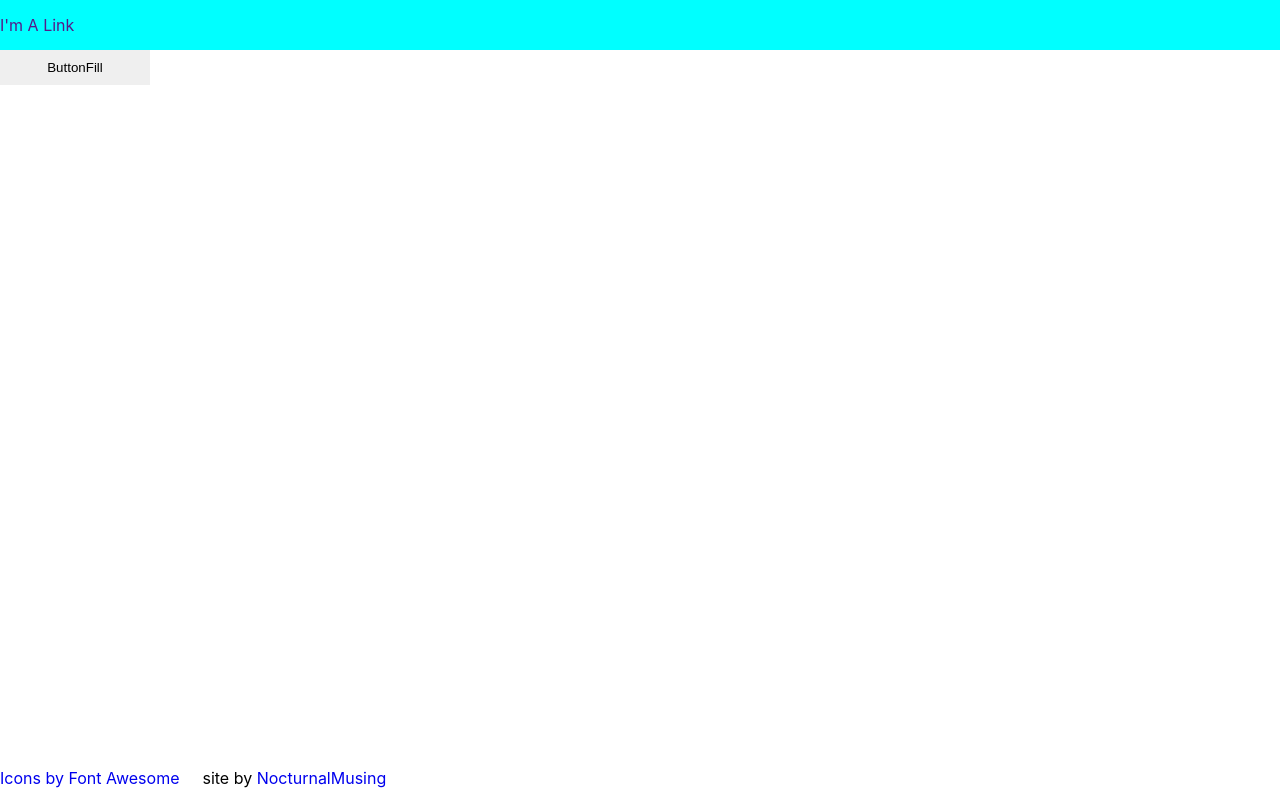
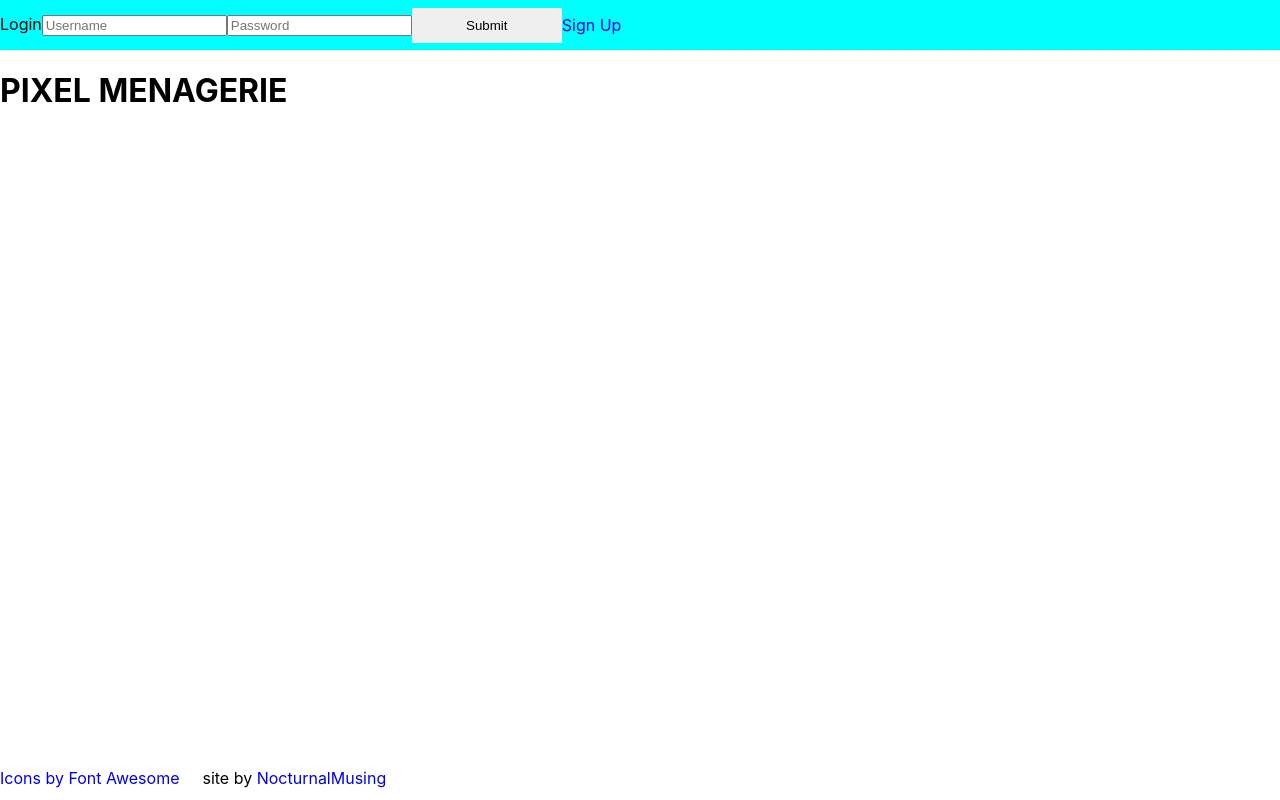
Before and after one commit to NocturnalMusing/pixel-menagerie, a React (Create React App) app in the folder client/: page / in a window 1280 px wide. Built offline with nearby package versions, Linux system fonts and the light colour scheme.

Commit message:
Create landing page with basic components and styling

```diff
--- a/client/src/App.js
+++ b/client/src/App.js
@@ -2,20 +2,14 @@ import React from 'react'
 import { Link, Route } from 'react-router-dom'
 import './App.css'
 
-import StyledHeader from './components/StyledHeader'
-import StyledButton from './components/StyledButton'
-import Footer from './components/Footer'
+import LandingPage from './screens/LandingPage'
 
 function App() {
   return (
     <>
-      <StyledHeader>
-        <Link>I'm A Link</Link>
-      </StyledHeader>
-      <StyledButton>
-        ButtonFill
-      </StyledButton>
-      <Footer/>
+      <Route exact to='/'>
+        <LandingPage/>
+      </Route>
     </>
   );
 }
--- /dev/null
+++ b/client/src/screens/LandingPage.css
@@ -0,0 +1,2 @@
+/* Center H1 on page
+Style Login Button*/
--- a/client/src/screens/LandingPage.jsx
+++ b/client/src/screens/LandingPage.jsx
@@ -0,0 +1,33 @@
+import React from 'react'
+import { Link } from 'react-router-dom'
+import StyledHeader from '../components/StyledHeader.jsx'
+import Footer from '../components/Footer'
+import StyledButton from '../components/StyledButton'
+import './LandingPage.css'
+
+export default function LandingPage() {
+    return (
+        <>
+            <StyledHeader>
+                <form>
+                    <label for='login'>Login</label>
+                    <input type='text' name='username' placeholder='Username'></input>
+                    <input type='password' name='password' placeholder='Password'></input>
+                </form>
+                <Link to='/'>
+                    <StyledButton className='login-button'>
+                        Submit
+                    </StyledButton>
+                </Link>
+                <Link to='/'>
+                    Sign Up
+                </Link>
+            </StyledHeader>
+            <div className='container'>
+                <h1 className='site-name'>PIXEL MENAGERIE</h1>
+            </div>
+
+            <Footer />
+        </>
+    )
+}
```
